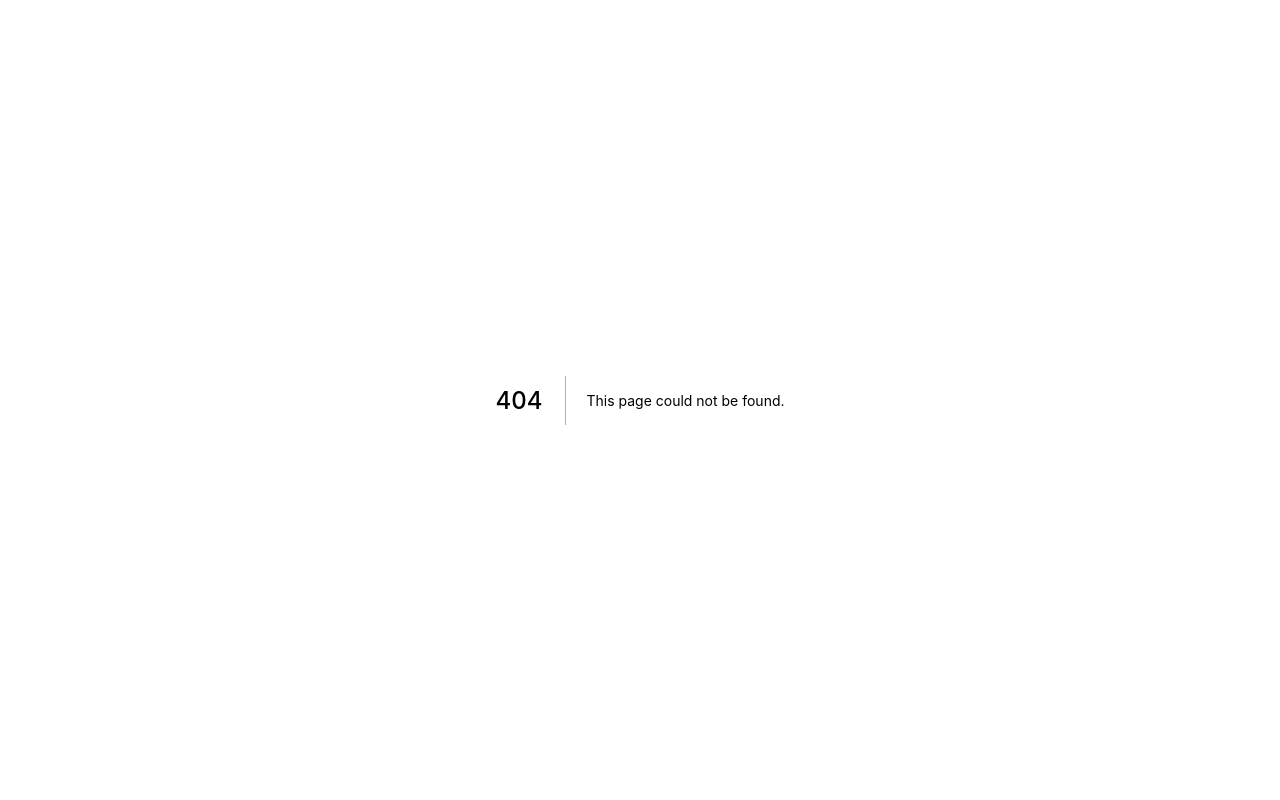
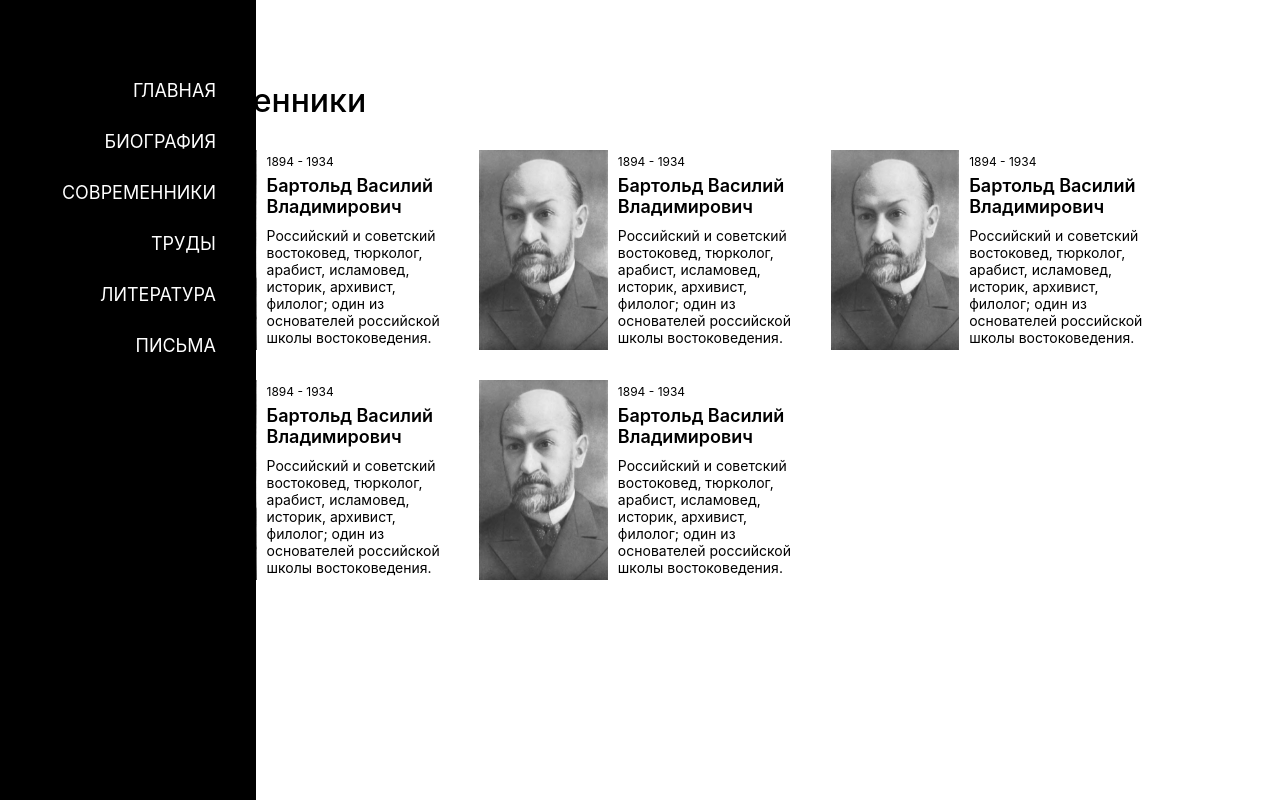
Before and after one commit to Crepiks/abai, a Next.js app: page /contemporaries in a window 1280 px wide. Before the commit this address had no page. Built offline with nearby package versions, Linux system fonts and the light colour scheme.

Commit message:
feat: create contemporaries page components

```diff
--- a/components/common/side-nav/side-nav.component.tsx
+++ b/components/common/side-nav/side-nav.component.tsx
@@ -19,7 +19,7 @@ export default function SideNav({ className, open = false, onOpen, onLeave }) {
           <Link href="/biography">Биография</Link>
         </span>
         <span className={styles.link}>
-          <Link href="/">Современники</Link>
+          <Link href="/contemporaries">Современники</Link>
         </span>
         <span className={styles.link}>
           <Link href="/">Труды</Link>
--- /dev/null
+++ b/components/contemporaries/contemporary-card/contemporary-card.component.tsx
@@ -0,0 +1,22 @@
+import styles from "./contemporary-card.module.css";
+
+export default function ContemporaryCard() {
+  return (
+    <article className={styles.container}>
+      <img
+        src="/images/contemporary.jpg"
+        alt="Современник"
+        className={styles.image}
+      />
+      <div>
+        <span className={styles.years}>1894 - 1934</span>
+        <span className={styles.name}>Бартольд Василий Владимирович</span>
+        <p className={styles.description}>
+          Российский и советский востоковед, тюрколог, арабист, исламовед,
+          историк, архивист, филолог; один из основателей российской школы
+          востоковедения.
+        </p>
+      </div>
+    </article>
+  );
+}
--- /dev/null
+++ b/components/contemporaries/contemporary-card/contemporary-card.module.css
@@ -0,0 +1,25 @@
+.container {
+  max-height: 200px;
+  display: flex;
+}
+
+.image {
+  width: 40%;
+  margin-right: 10px;
+}
+
+.years {
+  font-size: 12px;
+}
+
+.name {
+  margin: 5px 0 0;
+  display: block;
+  font-size: 18px;
+  font-weight: 600;
+}
+
+.description {
+  margin: 10px 0 0;
+  font-size: 14px;
+}
--- /dev/null
+++ b/pages/contemporaries.tsx
@@ -0,0 +1,27 @@
+import Head from "next/head";
+import MainLayout from "../layouts/main/main.layout";
+import ContemporaryCard from "../components/contemporaries/contemporary-card/contemporary-card.component";
+import styles from "../styles/contemporaries.module.css";
+
+export default function Contemporaries() {
+  return (
+    <div>
+      <Head>
+        <title>Абай | Современники</title>
+        <link rel="icon" href="/favicon.ico" />
+      </Head>
+      <MainLayout>
+        <div className={styles.container}>
+          <h1 className={styles.heading}>Современники</h1>
+          <div className={styles.cards}>
+            <ContemporaryCard />
+            <ContemporaryCard />
+            <ContemporaryCard />
+            <ContemporaryCard />
+            <ContemporaryCard />
+          </div>
+        </div>
+      </MainLayout>
+    </div>
+  );
+}
--- a/styles/Home.module.css
+++ b/styles/Home.module.css
@@ -1,5 +1,5 @@
 .container {
-  height: 100%;
+  min-height: 100vh;
   display: flex;
   justify-content: center;
   align-items: center;
--- a/styles/biography.module.css
+++ b/styles/biography.module.css
@@ -1,11 +1,12 @@
 .container {
-  width: 70%;
+  width: 80%;
   margin: 0 auto;
   padding: 60px 0;
 }
 
 .heading {
   margin-bottom: 30px;
+  font-weight: 500;
 }
 
 .event {
--- /dev/null
+++ b/styles/contemporaries.module.css
@@ -0,0 +1,18 @@
+.container {
+  width: 80%;
+  margin: 0 auto;
+  padding: 60px 0;
+}
+
+.heading {
+  margin-bottom: 30px;
+  font-weight: 500;
+}
+
+.cards {
+  display: grid;
+  grid-template-columns: repeat(3, 1fr);
+  grid-auto-rows: 200px;
+  column-gap: 30px;
+  row-gap: 30px;
+}
```
Also changed, not shown: public/images/contemporary.jpg (added).
